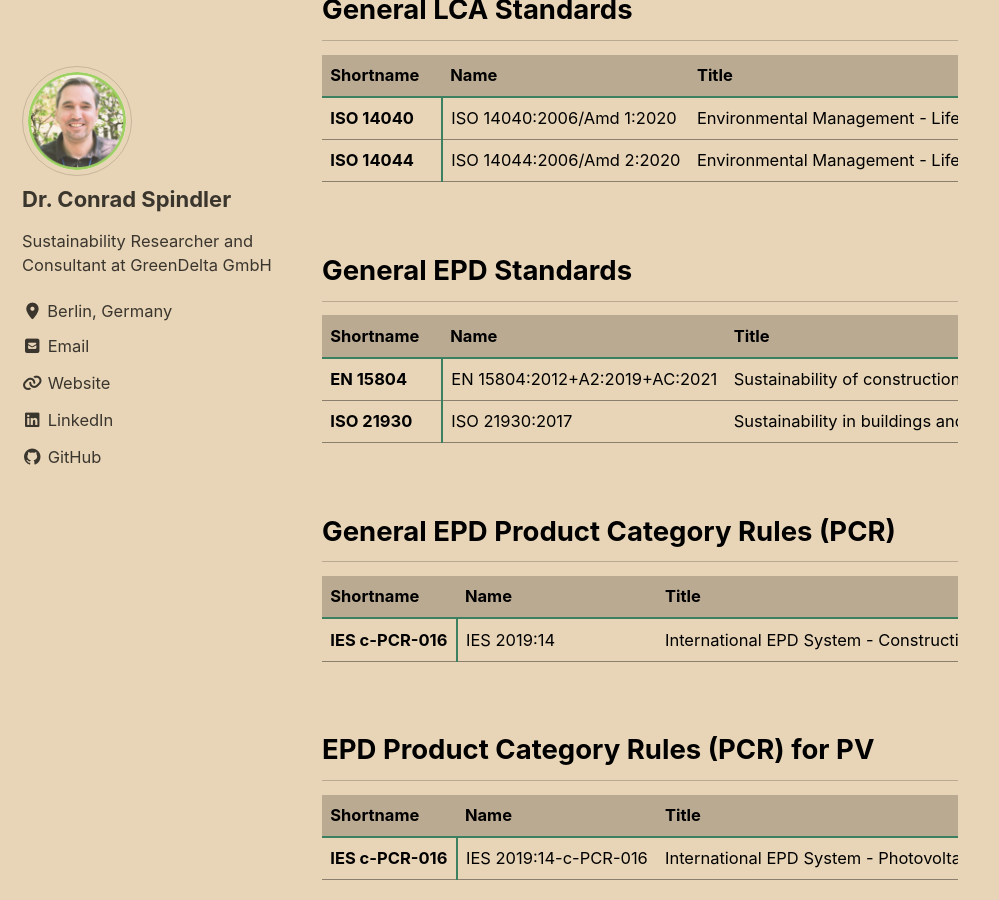
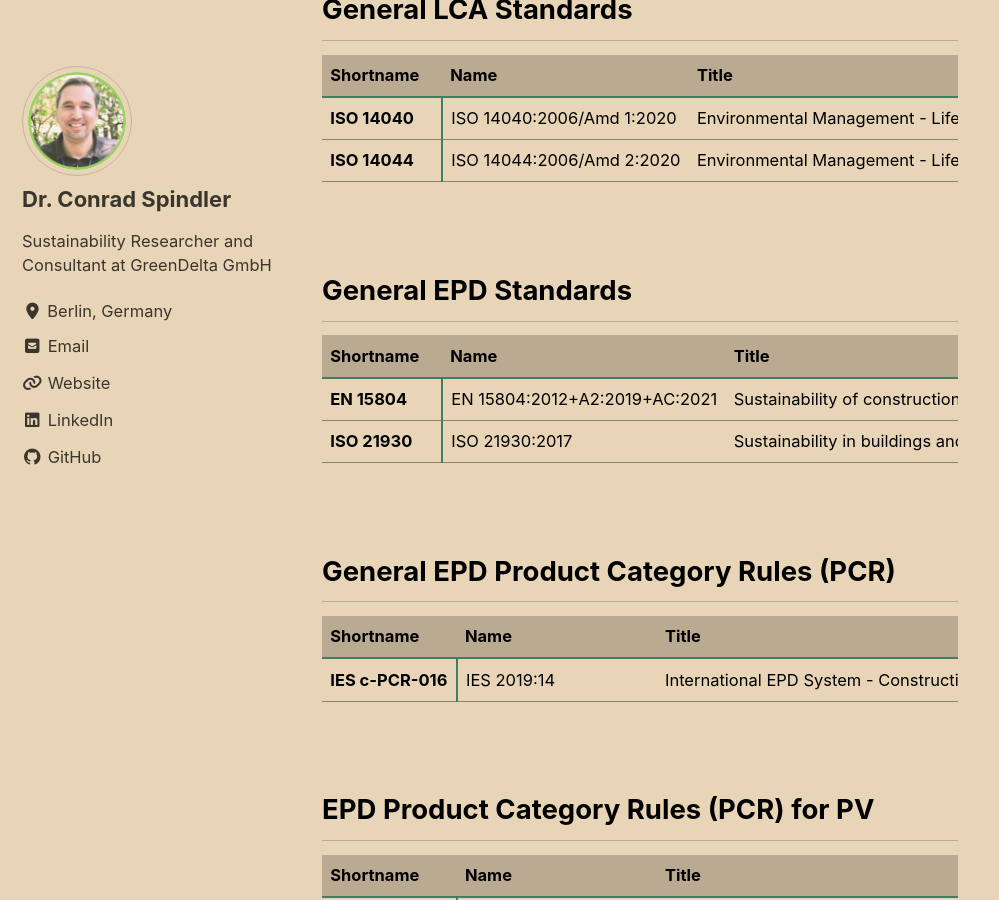
Before and after one commit to conradspindler/pv_footprint, a Jekyll site: the page built from _pages/standards.md, in a window 1280 px wide and 900 px high, scrolled down 300 px. Shown: the whole window, without its empty margins (0-999 px from the left). Built offline with Jekyll 4.4.1, drawn with Linux system fonts in a browser that asks for light colours; cached includes are drawn as plain includes.

Commit message:
Fix scrollbar overlap in standards page tables by adding padding-bottom
Co-authored-by: conradspindler <conradspindler@users.noreply.github.com>

```diff
--- a/_pages/standards.md
+++ b/_pages/standards.md
@@ -9,7 +9,7 @@ Standards, guidelines and product category rules for the environmental assessmen
 
 ## General LCA Standards
 
-<div style="overflow: auto; max-height: 600px; width: 100%; max-width: 100%; margin-bottom: 20px;">
+<div style="overflow: auto; max-height: 600px; width: 100%; max-width: 100%; margin-bottom: 20px; padding-bottom: 20px;">
   <table style="width: 100%; table-layout: auto;">
     <thead>
       <tr>
@@ -47,7 +47,7 @@ Standards, guidelines and product category rules for the environmental assessmen
 
 ## General EPD Standards
 
-<div style="overflow: auto; max-height: 600px; width: 100%; max-width: 100%; margin-bottom: 20px;">
+<div style="overflow: auto; max-height: 600px; width: 100%; max-width: 100%; margin-bottom: 20px; padding-bottom: 20px;">
   <table style="width: 100%; table-layout: auto;">
     <thead>
       <tr>
@@ -85,7 +85,7 @@ Standards, guidelines and product category rules for the environmental assessmen
 
 ## General EPD Product Category Rules (PCR)
 
-<div style="overflow: auto; max-height: 600px; width: 100%; max-width: 100%; margin-bottom: 20px;">
+<div style="overflow: auto; max-height: 600px; width: 100%; max-width: 100%; margin-bottom: 20px; padding-bottom: 20px;">
   <table style="width: 100%; table-layout: auto;">
     <thead>
       <tr>
@@ -114,7 +114,7 @@ Standards, guidelines and product category rules for the environmental assessmen
 
 ## EPD Product Category Rules (PCR) for PV
 
-<div style="overflow: auto; max-height: 600px; width: 100%; max-width: 100%; margin-bottom: 20px;">
+<div style="overflow: auto; max-height: 600px; width: 100%; max-width: 100%; margin-bottom: 20px; padding-bottom: 20px;">
   <table style="width: 100%; table-layout: auto;">
     <thead>
       <tr>
@@ -143,7 +143,7 @@ Standards, guidelines and product category rules for the environmental assessmen
 
 ## LCA Guidelines for PV
 
-<div style="overflow: auto; max-height: 600px; width: 100%; max-width: 100%; margin-bottom: 20px;">
+<div style="overflow: auto; max-height: 600px; width: 100%; max-width: 100%; margin-bottom: 20px; padding-bottom: 20px;">
   <table style="width: 100%; table-layout: auto;">
     <thead>
       <tr>
@@ -172,7 +172,7 @@ Standards, guidelines and product category rules for the environmental assessmen
 
 ## PCF Guidelines for PV
 
-<div style="overflow: auto; max-height: 600px; width: 100%; max-width: 100%; margin-bottom: 20px;">
+<div style="overflow: auto; max-height: 600px; width: 100%; max-width: 100%; margin-bottom: 20px; padding-bottom: 20px;">
   <table style="width: 100%; table-layout: auto;">
     <thead>
       <tr>
```
